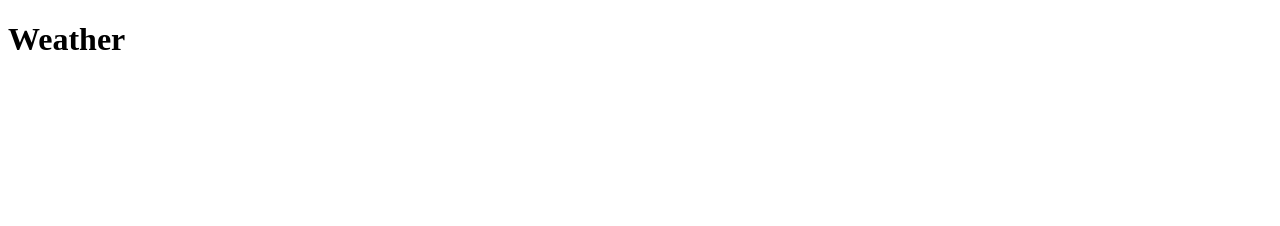
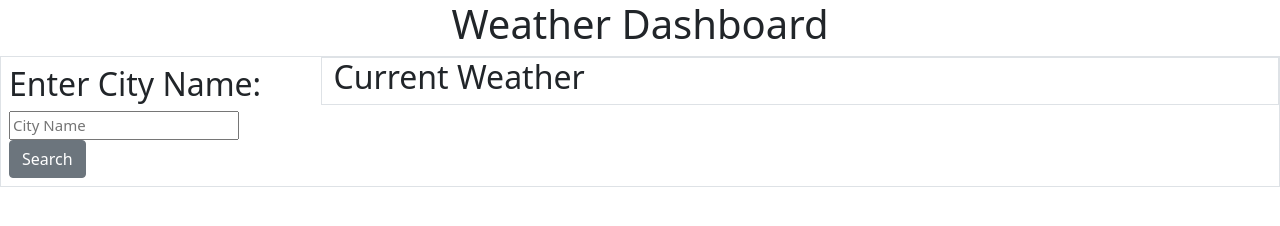
Before and after one commit to jalmo1/weather-app, a plain HTML site: page index.html in a window 1280 px wide. Drawn offline with nearby package versions, Linux system fonts and the light colour scheme.

Commit message:
and search bar

```diff
--- a/assets/styles.css
+++ b/assets/styles.css
@@ -0,0 +1,8 @@
+body {
+    font-size: 15px;
+    line-height: 1.5;
+}
+
+header {
+    text-align: center;
+}
--- a/assets/weather.js
+++ b/assets/weather.js
@@ -0,0 +1,8 @@
+var cities = []
+var citySearchEl = document.querySelector("#city-name")
+
+
+/*fetch(
+    "https://api.openweathermap.org/data/2.5/onecall?lat={lat}&lon={lon}&exclude={part}&appid={API key}"
+    )
+    console.log(fetch)*/
--- a/index.html
+++ b/index.html
@@ -4,11 +4,69 @@
     <meta charset="UTF-8">
     <meta http-equiv="X-UA-Compatible" content="IE=edge">
     <meta name="viewport" content="width=device-width, initial-scale=1.0">
+    <link href="https://cdn.jsdelivr.net/npm/bootstrap@5.0.1/dist/css/bootstrap.min.css" rel="stylesheet" integrity="sha384-+0n0xVW2eSR5OomGNYDnhzAbDsOXxcvSN1TPprVMTNDbiYZCxYbOOl7+AMvyTG2x" crossorigin="anonymous">
     <link rel="stylesheet" href="./assets/styles.css">
     <title>Weather Apps</title>
 </head>
 <body>
-    <h1>Weather</h1>
+    <header>
+        <h1>Weather Dashboard</h1>
+    </header>
+
+    <main>
+        <div class="container-fluid">
+            <div class="row border">
+                <div class="col-12 col-md-3 p-2 search-column">
+                    <h2>Enter City Name:</h2>
+                    <div class="col-12 col-md-3">
+                        <form>
+                            <input type="text" id="city-name" name="city-name" placeholder="City Name">
+                            <button class = "btn btn-secondary" type = "submit">Search</button>
+                        </form>
+                    </div>
+                    <div class="past-searches"></div>
+                </div>
+
+                <div class="col-12 col-md-9">
+                    <div class="row current-weather current-city border">
+                        <h2>Current Weather</h2>
+                    </div>
+                </div>
+            </div>
+
+        </div>
+    </main>
+
 </body>
 <script src="./assets/weather.js"></script>
 </html>
+
+
+<!--<main class="container-fluid">
+    <div class="row border">
+            <div class="col-12 col-md-3 p-2 search-column">
+
+                <h2>Enter City Name:</h2>
+            <div class="col-12 col-md-3">
+                <form>
+                    <input type="text" id="city-name" name="city-name" placeholder="City Name">
+                    <button class = "btn btn-secondary" type = "submit">Search</button>
+                </form>
+            <div class="past-searches">
+            </div>
+
+            <div class="col-12 col-md-9">
+                <div class="row border ">
+                    <div class="current-weather">
+                        <h2>Current Weather</h2>
+                    </div>
+                </div>
+
+            <div class="row">
+                <div class=" row border five-day-forcast">
+                    <h2>5 Day Forecast</h2>
+                </div>
+            </div>
+        </div>
+    </div>
+</main> -->
```
